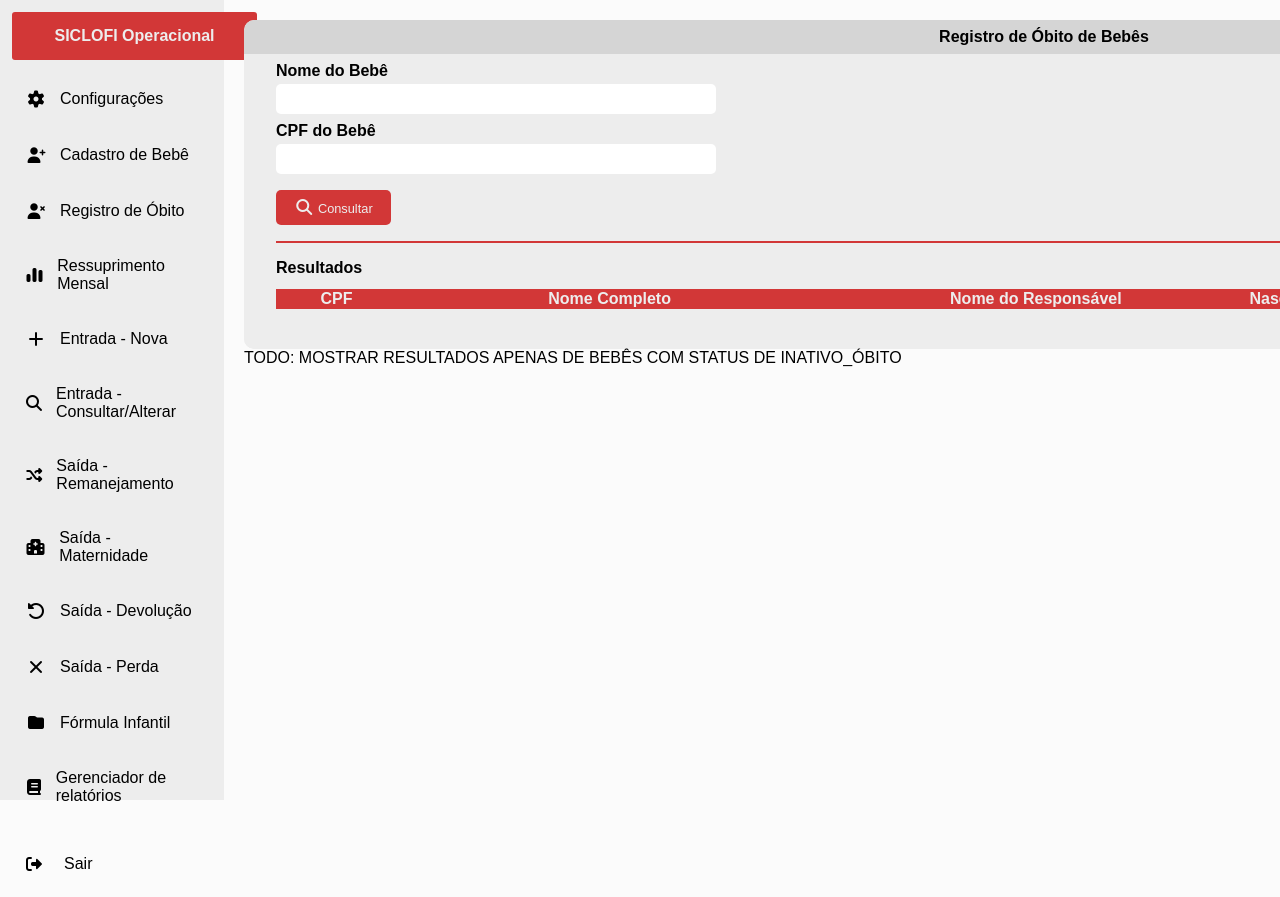
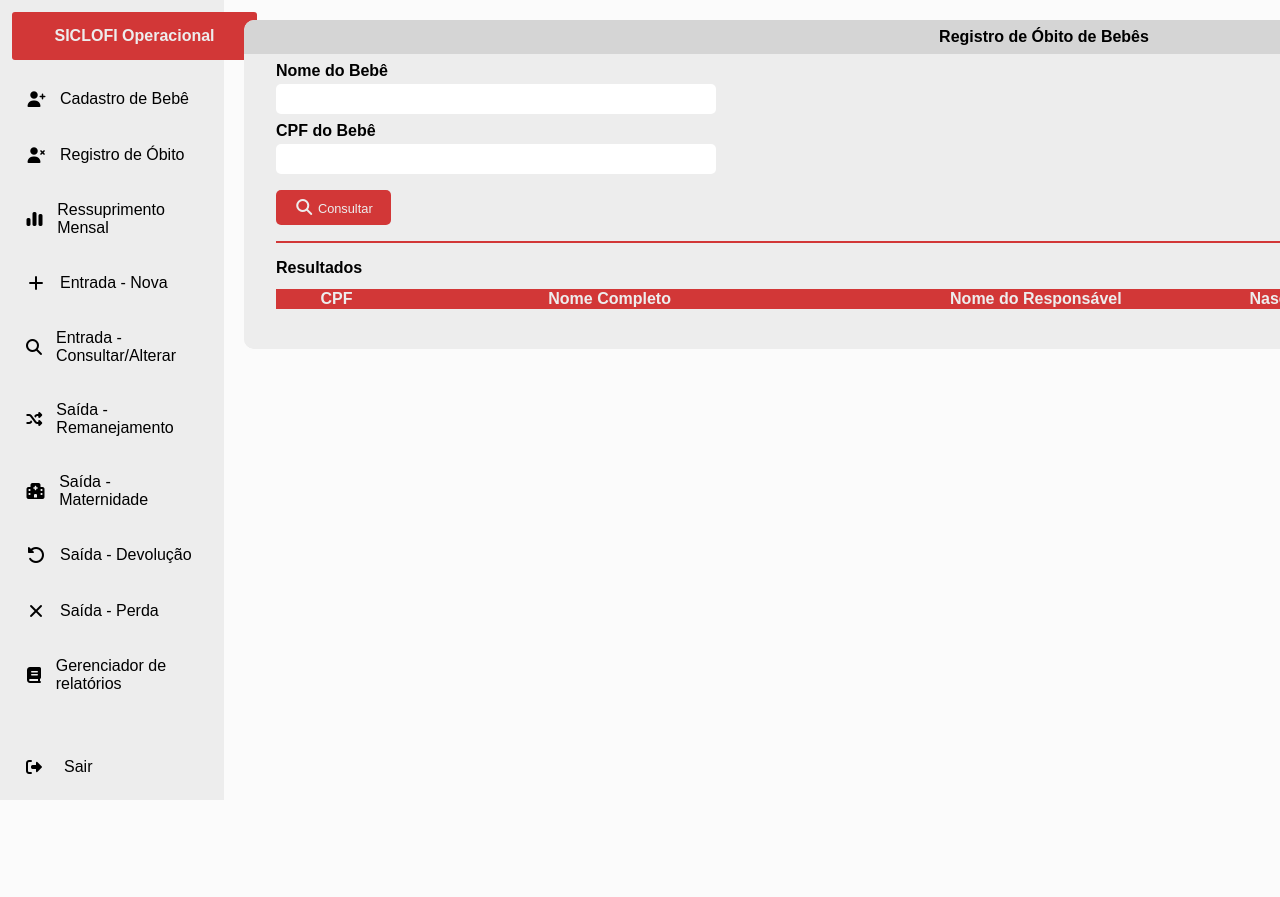
Before and after one commit to theguutti/siclofi, a PHP site: page /siclofi/pages/registroObito.php in a window 1280 px wide; the page is wider, and only the part inside the window is pictured. After the commit the page ends 800 px from the top of that part, so only its background shows below. Run offline with PHP 8.4, Linux system fonts and the light colour scheme; the visitor is signed in with stand-in values (Sample User, id 1); lists and menus that the app fills with data are empty; some libraries are stand-ins or nearby versions.

Commit message:
Update registroObito.php

```diff
--- a/pages/registroObito.php
+++ b/pages/registroObito.php
@@ -8,7 +8,7 @@ verificarLogin();
 <head>
     <meta charset="UTF-8">
     <meta name="viewport" content="width=device-width, initial-scale=1.0">
-    <title>Página Inicial</title>
+    <title>SICLOFI</title>
     <link rel="stylesheet" href="../css/styleInicial.css">
     <link rel="stylesheet" href="../css/cadBeberegObito.css">
     <link rel="stylesheet" href="https://cdnjs.cloudflare.com/ajax/libs/font-awesome/7.0.1/css/all.min.css" integrity="sha512-2SwdPD6INVrV/lHTZbO2nodKhrnDdJK9/kg2XD1r9uGqPo1cUbujc+IYdlYdEErWNu69gVcYgdxlmVmzTWnetw==" crossorigin="anonymous" referrerpolicy="no-referrer" />
@@ -21,13 +21,6 @@ verificarLogin();
                 <a href="inicial.php"><p class="title">SICLOFI Operacional</p></a>
             </div>
             <ul id="side_items">
-                <li class="side-item">
-                    <a href="configuracoes.php">
-                        <i class="fa-solid fa-gear"></i>
-                        <span class="item-description">Configurações</span>
-                    </a>
-                </li>
-
                 <li class="side-item">
                     <a href="cadastroBebe.php">
                         <i class="fa-solid fa-user-plus"></i>
@@ -88,13 +81,6 @@ verificarLogin();
                     <a href="saidaPerda.php">
                         <i class="fa-solid fa-xmark"></i>
                         <span class="item-description">Saída - Perda</span>
-                    </a>
-                </li>
-
-                <li class="side-item">
-                    <a href="formulaInfantil.php">
-                        <i class="fa-solid fa-folder"></i>
-                        <span class="item-description">Fórmula Infantil</span>
                     </a>
                 </li>
 
@@ -184,7 +170,6 @@ verificarLogin();
                 <button onclick="closeModal()">OK</button>
             </div>
         </div>
-TODO: MOSTRAR RESULTADOS APENAS DE BEBÊS COM STATUS DE INATIVO_ÓBITO
     </main>
 
     <script src="../js/cpf.js"></script>
@@ -206,7 +191,7 @@ TODO: MOSTRAR RESULTADOS APENAS DE BEBÊS COM STATUS DE INATIVO_ÓBITO
 
                     if (valorNome.length >= 3) {
                         timerNome = setTimeout(() => {
-                            buscarBebeTabela(valorNome, '', tbody);
+                            buscarBebeObitoTabela(valorNome, '', tbody);
                         }, 500);
                     } else if (valorNome.length === 0) {
                         tbody.innerHTML = `
@@ -228,7 +213,7 @@ TODO: MOSTRAR RESULTADOS APENAS DE BEBÊS COM STATUS DE INATIVO_ÓBITO
 
                     if (valorCPF.length === 14) {
                         timerCPF = setTimeout(() => {
-                            buscarBebeTabela('', valorCPF, tbody);
+                            buscarBebeObitoTabela('', valorCPF, tbody);
                         }, 500);
                     } else if (valorCPF.length === 0) {
                         tbody.innerHTML = `
```
